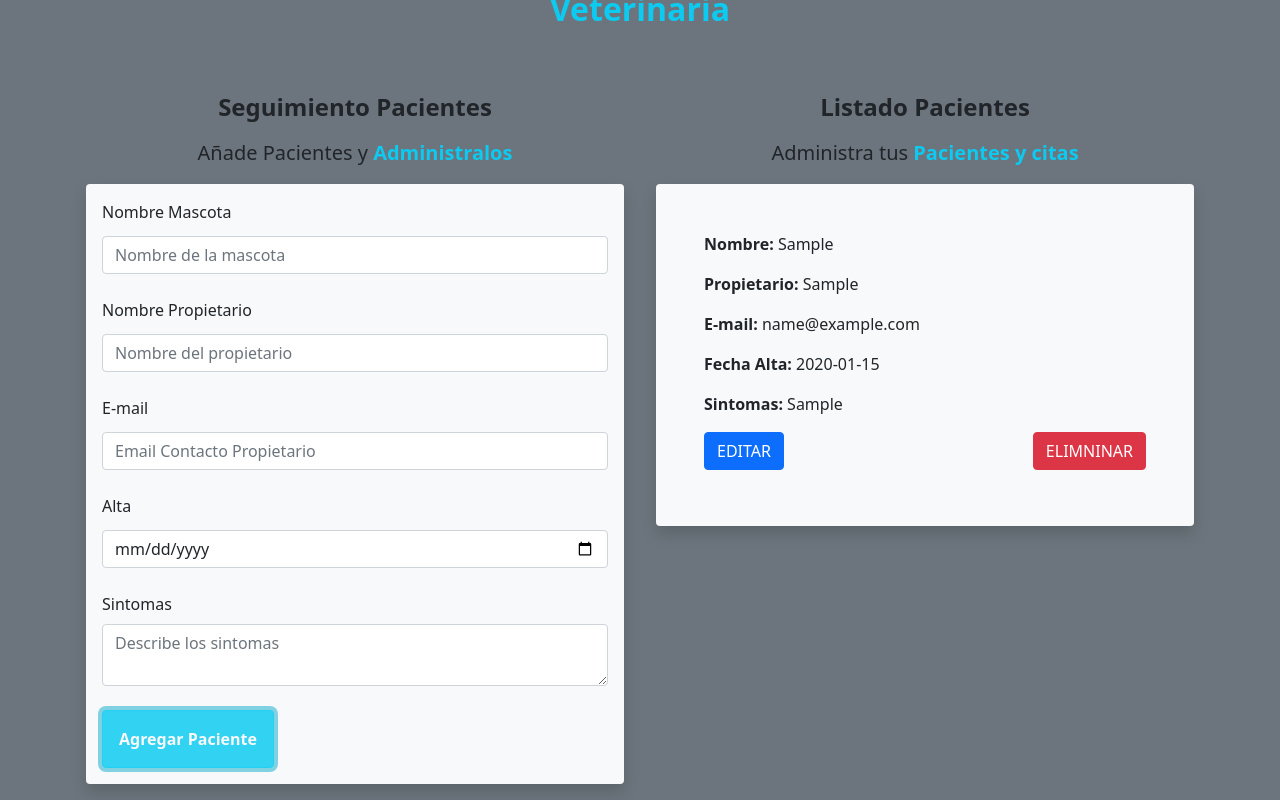
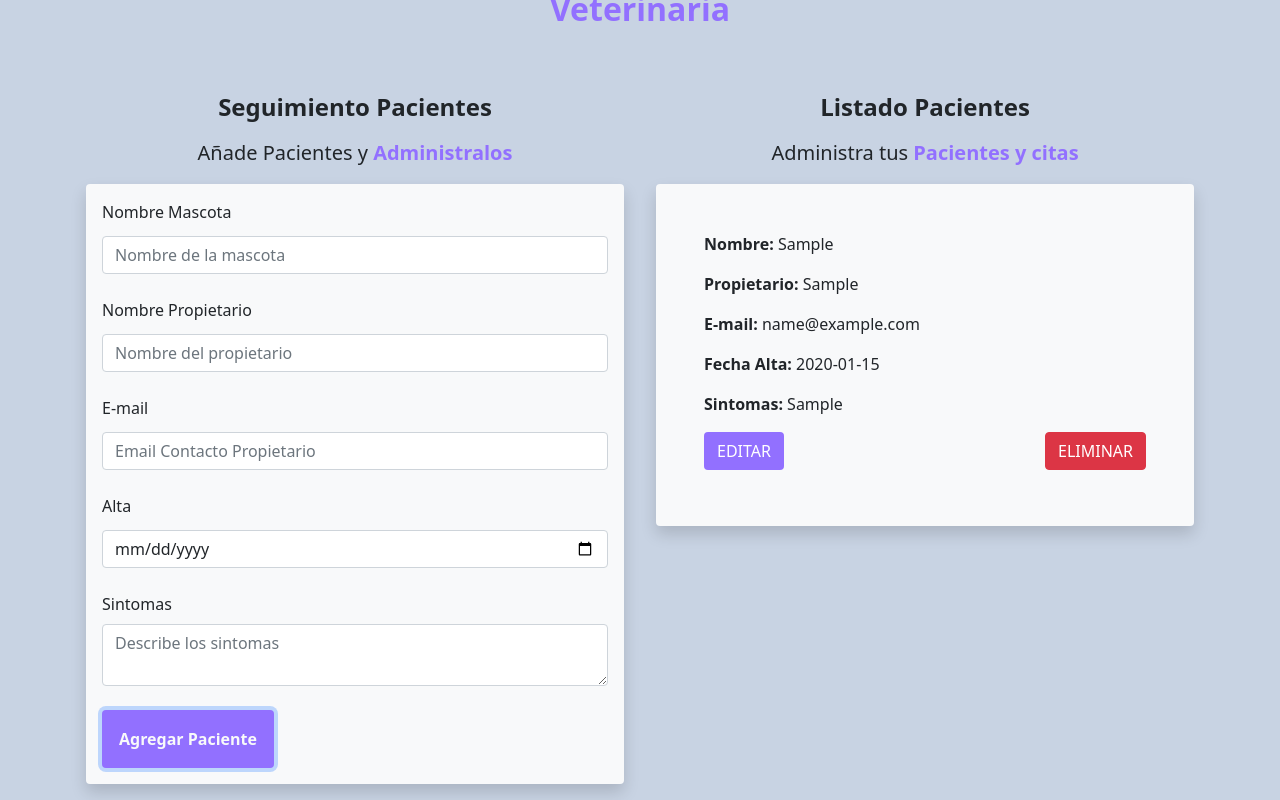
Before and after one commit to pacop0587/veterinaria, a React (Vite) app: page / in a window 1280 px wide. Both pictures are taken after typing "Sample", "Sample", "name@example.com", "2020-01-15", "Sample" into the empty fields and a click on the input "Agregar Paciente". Shown: the part 96-896 px from the top of the page. Built offline with nearby package versions, Linux system fonts and the light colour scheme.

Commit message:
Se ajustaron detalles esteticos

```diff
--- a/index.html
+++ b/index.html
@@ -4,9 +4,9 @@
     <meta charset="UTF-8" />
     <link rel="icon" type="image/svg+xml" href="/src/favicon.svg" />
     <meta name="viewport" content="width=device-width, initial-scale=1.0" />
-    <title>Citas React</title>
+    <title>Veterinaria</title>
   </head>
-  <body class="bg-secondary vh-100">
+  <body class="back-01 vh-100">
     <div id="root"></div>
     <script type="module" src="/src/main.jsx"></script>
   </body>
--- a/src/App.jsx
+++ b/src/App.jsx
@@ -3,6 +3,7 @@ import Formulario from "./components/Formulario"
 import Header from "./components/Header"
 import ListadoPacientes from "./components/ListadoPacientes"
 import bootstrap from "bootstrap/dist/css/bootstrap.min.css"
+import styles from "./index.css"
 //import bootstrapJS from "bootstrap/dist/js/bootstrap.min.js"
 
 
@@ -18,13 +19,22 @@ function App() {
      setPacientes(pacientesActualizados);
   }
 
+  //useEffect que detecta si hay algo en localstorage y evita que se borre
+  useEffect( () =>{
+      const obtenerLS = () =>{
+          const pacientesLS = JSON.parse(localStorage.getItem('pacientes')) ?? [];
+          setPacientes(pacientesLS)
+      }
+      obtenerLS();
+  },[])
+
   //Guardando los datos en localstorage
   useEffect( () =>{
     localStorage.setItem('pacientes', JSON.stringify(pacientes))
   },[pacientes])
 
   return (
-    <div className="container">
+    <div className="container back-01">
       <Header />
       <div className="mt-5 d-flex justify-content-around row">
         <Formulario
--- a/src/components/Formulario.jsx
+++ b/src/components/Formulario.jsx
@@ -82,7 +82,7 @@ const Formulario = ({pacientes, setPacientes, paciente, setPaciente}) => {
     return (
         <div className="p-3 col-12 col-md-6">
             <h2 className="fw-bold fs-4 text-center">Seguimiento Pacientes</h2>
-            <p className="fs-5 mt-3 text-center">Añade Pacientes y <span className="text-info fw-bold ">Administralos</span></p>
+            <p className="fs-5 mt-3 text-center">Añade Pacientes y <span className="text-01 fw-bold ">Administralos</span></p>
             <form action="" className="bg-light mt-3 rounded p-3 shadow" onSubmit = {handleSubmit}>
                 {
                     error &&
@@ -110,7 +110,7 @@ const Formulario = ({pacientes, setPacientes, paciente, setPaciente}) => {
                     <label htmlFor="sintomas" className="form-label">Sintomas</label>
                     <textarea className="form-control" name="" id="sintomas" placeholder="Describe los sintomas" value={sintomas} onChange={ (e) => setSintomas(e.target.value) } />
                 </div>
-                <input type="submit" className="btn  btn-info p-3 fw-bold text-light" value={paciente.id ? 'Editar Paciente' : 'Agregar Paciente'}/>
+                <input type="submit" className="btn back-02 p-3 fw-bold text-light" value={paciente.id ? 'Editar Paciente' : 'Agregar Paciente'}/>
             </form>
         </div>
     )
--- a/src/components/Header.jsx
+++ b/src/components/Header.jsx
@@ -4,7 +4,7 @@ function Header() {
     return (
         <>
             <h1 className="fw-bold text-center fs-2 mt-5">Seguimiento Pacientes <br />
-                <span className="text-info">Veterinaria</span></h1>
+                <span className="text-01">Veterinaria</span></h1>
         </>
     )
 }
--- a/src/components/ListadoPacientes.jsx
+++ b/src/components/ListadoPacientes.jsx
@@ -2,12 +2,12 @@ import Pacientes from "./Pacientes";
 
 export const ListadoPacientes = ({pacientes, setPaciente, eliminarPaciente}) => {
     return (
-        <div className="p-3 col-12 col-md-6">
+        <div className="p-3 col-12 col-md-6 list-pac">
             {pacientes && pacientes.length ? (
                 <>
                     <h2 className="fw-bold fs-4 text-center">Listado Pacientes</h2>
                     <p className="fs-5 mt-3 text-center">
-                        Administra tus <span className="text-info fw-bold ">Pacientes y citas</span>
+                        Administra tus <span className="text-01 fw-bold ">Pacientes y citas</span>
                     </p>
                     {
                         pacientes.map((paciente) =>{
@@ -26,7 +26,7 @@ export const ListadoPacientes = ({pacientes, setPaciente, eliminarPaciente}) =>
                 <>
                     <h2 className="fw-bold fs-4 text-center">Listado Pacientes</h2>
                     <p className="fs-5 mt-3 text-center">
-                        No hay pacientes <span className="text-info fw-bold ">Agregalos Aqui</span>
+                        No hay pacientes <span className="text-01 fw-bold ">Agregalos Aqui</span>
                     </p>
                 </>
             )}
--- a/src/components/Pacientes.jsx
+++ b/src/components/Pacientes.jsx
@@ -19,11 +19,11 @@ const Pacientes = ({paciente, setPaciente, eliminarPaciente}) => {
             <p className="fw-bold">Sintomas: <span className="fw-normal">{sintomas}</span></p>
             <div className="d-flex justify-content-between my-2">
                 {/* Se agrego una funcion de flecha a onClick para evitar que la funcion se ejecute en automatico */}
-                <button type="button" className="btn btn-primary rounded" onClick={ () => setPaciente(paciente)}>
+                <button type="button" className="btn back-02 text-white rounded" onClick={ () => setPaciente(paciente)}>
                     EDITAR
                 </button>
                 <button type="button" className="btn btn-danger rounded" onClick={handleEliminar}>
-                    ELIMNINAR
+                    ELIMINAR
                 </button>
             </div>
         </div>
--- a/src/index.css
+++ b/src/index.css
@@ -0,0 +1,11 @@
+.back-01{
+    background-color: #C8D3E3;
+}
+
+.text-01{
+    color: #9270FF;
+}
+
+.back-02{
+    background-color: #9270FF !important;
+}
```
